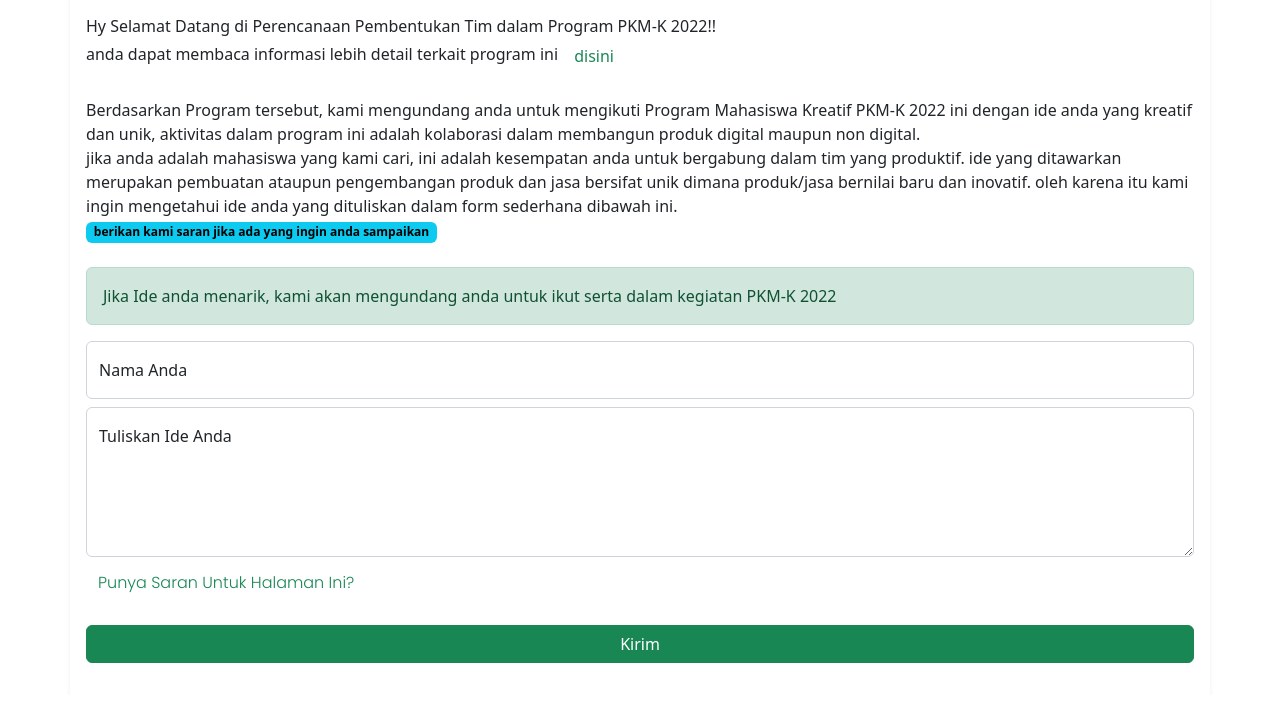
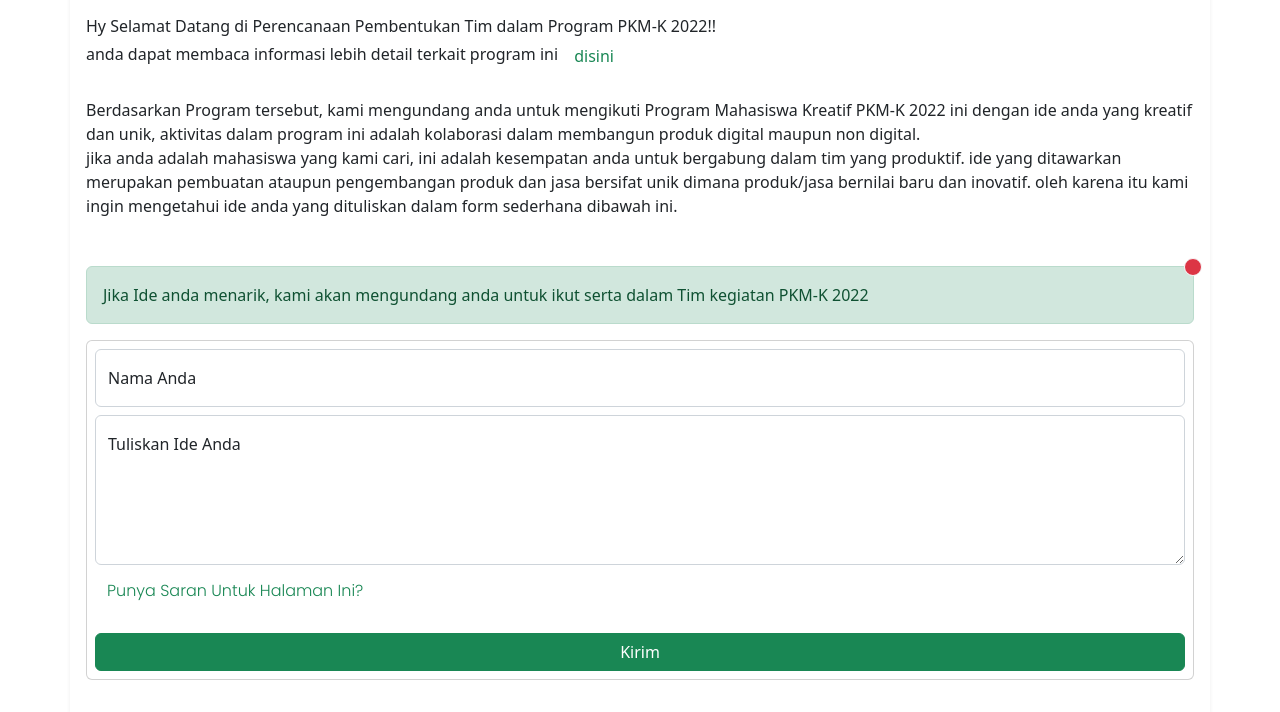
Before and after one commit to islaturrahman/islaturrahman.github.io, a website: page pages/pkm-k.html in a window 1280 px wide. Shown: the part 152-864 px from the top of the page. Drawn offline with Linux system fonts and the light colour scheme.

Commit message:
update PKM

```diff
--- a/pages/pkm-k.html
+++ b/pages/pkm-k.html
@@ -50,13 +50,16 @@
                 ataupun pengembangan produk dan jasa bersifat
                 unik dimana produk/jasa bernilai baru dan inovatif.
                 oleh karena itu kami ingin mengetahui ide anda yang dituliskan dalam form sederhana
-                dibawah ini. <br> <span class="badge text-bg-info">berikan kami saran jika ada yang ingin anda
-                    sampaikan</span> <br><br>
+                dibawah ini. <br> <br><br>
                 <div class="alert alert-success" role="alert">
-                    Jika Ide anda menarik, kami akan mengundang anda untuk ikut serta dalam kegiatan PKM-K 2022
+                    Jika Ide anda menarik, kami akan mengundang anda untuk ikut serta dalam Tim kegiatan PKM-K 2022
+                    <span
+                        class="position-absolute top-0 start-100 translate-middle p-2 bg-danger border border-light rounded-circle">
+                        <span class="visually-hidden">New alerts</span>
+                    </span>
                 </div>
                 </p>
-                <div ng-app="">
+                <div ng-app="" class="card p-2">
                     <div class="mb-2">
                         <div class="form-floating mb-2">
                             <input type="text" class="form-control" id="nama" placeholder="fatur" ng-model="name">
```
